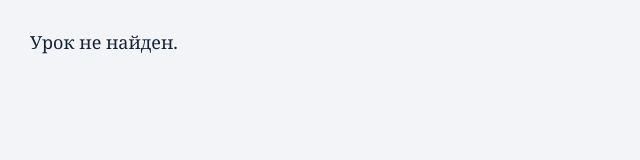
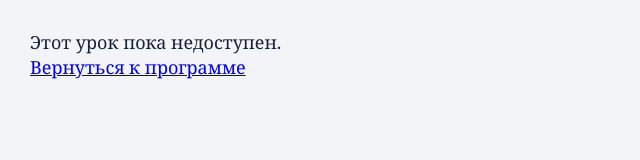
Before and after one commit to altatiana7/EGE-train-for-teacher, a plain HTML site: page program/lesson.html in a window 1280 px wide. Shown: the whole page, without its empty margins (0-640 px from the left). Drawn offline with Linux system fonts and the light colour scheme.

Commit message:
Redirect old diagnostic lesson URLs to the correct pages

```diff
--- a/program/lesson.html
+++ b/program/lesson.html
@@ -11,12 +11,42 @@
 <script src="data/program.js?v=20261118a"></script>
 <script>
 (function(){
- var id=new URLSearchParams(location.search).get('id')||'';
- var block=(window.PROGRAM.blocks.find(function(b){return b.lessons&&b.lessons.some(function(l){return l.id===id})})||{});
- var s=document.createElement('script');
- s.src='lessons/'+(block.file||'edu')+'.js?v=20261118a';
- s.onload=function(){var L=window.LESSONS[id];if(!L){document.body.innerHTML='<p style="padding:30px">Урок не найден.</p>';return}L.backHref='index.html#'+(block.id||'');renderLesson(L)};
- document.body.appendChild(s);
+ const id=new URLSearchParams(location.search).get('id')||'';
+ const diagnostics={'diag-1':'diagnostic-2026-11-23.html','diag-2':'diagnostic-2026-11-25.html'};
+ if(Object.hasOwn(diagnostics,id)){
+  location.replace(diagnostics[id]);
+  return;
+ }
+ const block=window.PROGRAM?.blocks.find(b=>b.lessons?.some(lesson=>lesson.id===id));
+ const backHref='index.html'+(block?'#'+block.id:'');
+ function showError(message){
+  const panel=document.createElement('main');
+  panel.style.padding='30px';
+  const text=document.createElement('p');
+  text.textContent=message;
+  const back=document.createElement('a');
+  back.href=backHref;
+  back.textContent='Вернуться к программе';
+  panel.append(text,back);
+  document.body.replaceChildren(panel);
+ }
+ if(!block?.file){
+  showError('Этот урок пока недоступен.');
+  return;
+ }
+ const script=document.createElement('script');
+ script.src='lessons/'+block.file+'.js?v=20261118a';
+ script.onload=function(){
+  const lesson=Object.hasOwn(window.LESSONS||{},id)?window.LESSONS[id]:null;
+  if(!lesson||typeof renderLesson!=='function'){
+   showError('Не удалось открыть урок.');
+   return;
+  }
+  lesson.backHref=backHref;
+  renderLesson(lesson);
+ };
+ script.onerror=()=>showError('Не удалось загрузить материалы урока.');
+ document.body.appendChild(script);
 })();
 </script>
 </body>
```
